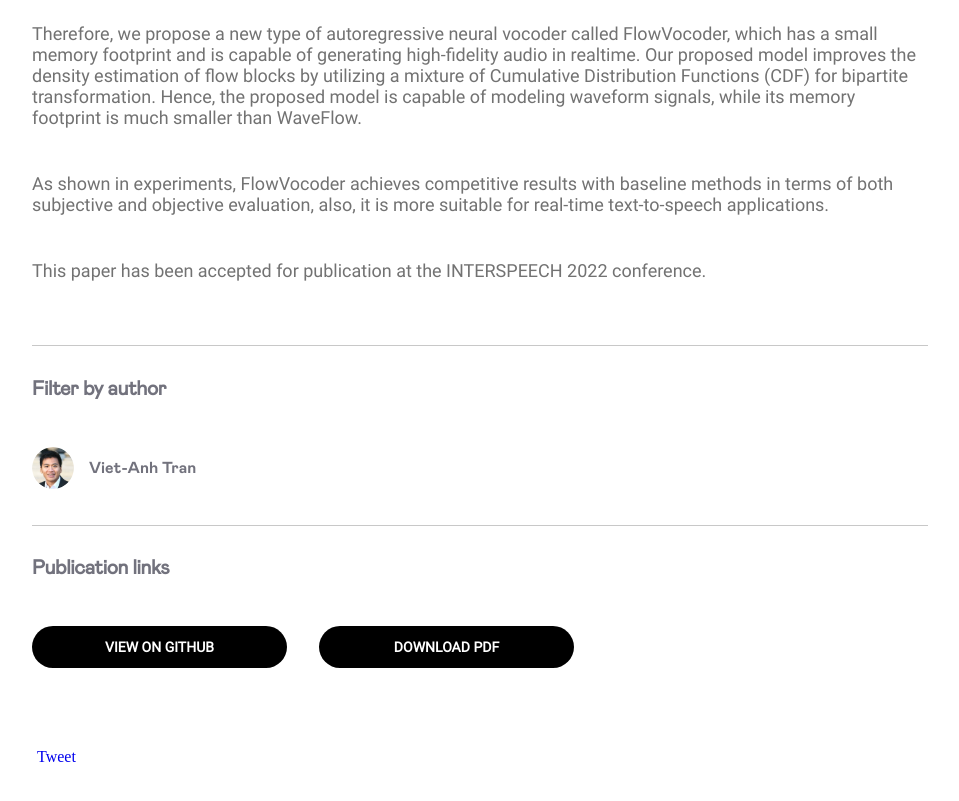
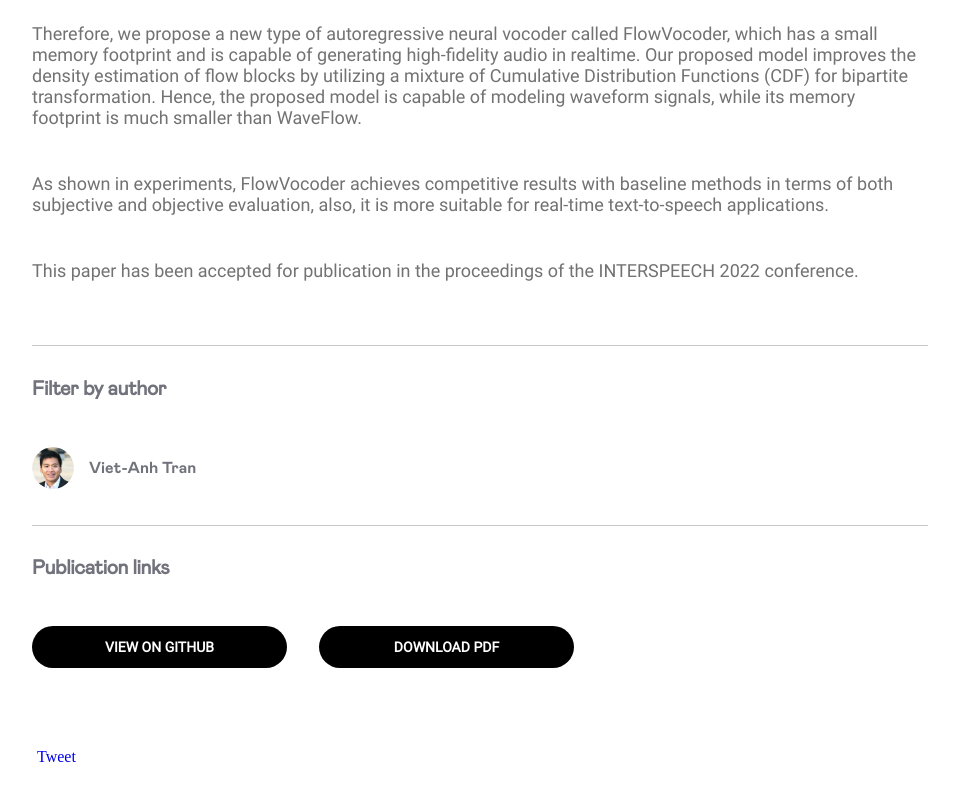
Before and after one commit to deezer/deezer.github.io, a Jekyll site: the page built from _posts/2022-06-16-interspeech-vatran.md, in a window 1280 px wide and 900 px high, scrolled down 490 px, cut to the strip 0-832 px from the top of the window. Shown: the top 801 px of the strip, without its empty margins (160-1119 px from the left). Built offline with Jekyll 4.4.1, drawn with Linux system fonts in a browser that asks for light colours; comment, search, counter and statistics services are not loaded.

Commit message:
Update 2022-06-16-interspeech-vatran.md

```diff
--- a/_posts/2022-06-16-interspeech-vatran.md
+++ b/_posts/2022-06-16-interspeech-vatran.md
@@ -30,4 +30,4 @@ memory footprint is much smaller than WaveFlow.
 As shown in experiments, FlowVocoder achieves competitive results with
 baseline methods in terms of both subjective and objective evaluation, also, it is more suitable for real-time text-to-speech applications.
 
-This paper has been accepted for publication at the INTERSPEECH 2022 conference.
+This paper has been accepted for publication in the proceedings of the INTERSPEECH 2022 conference.
```
